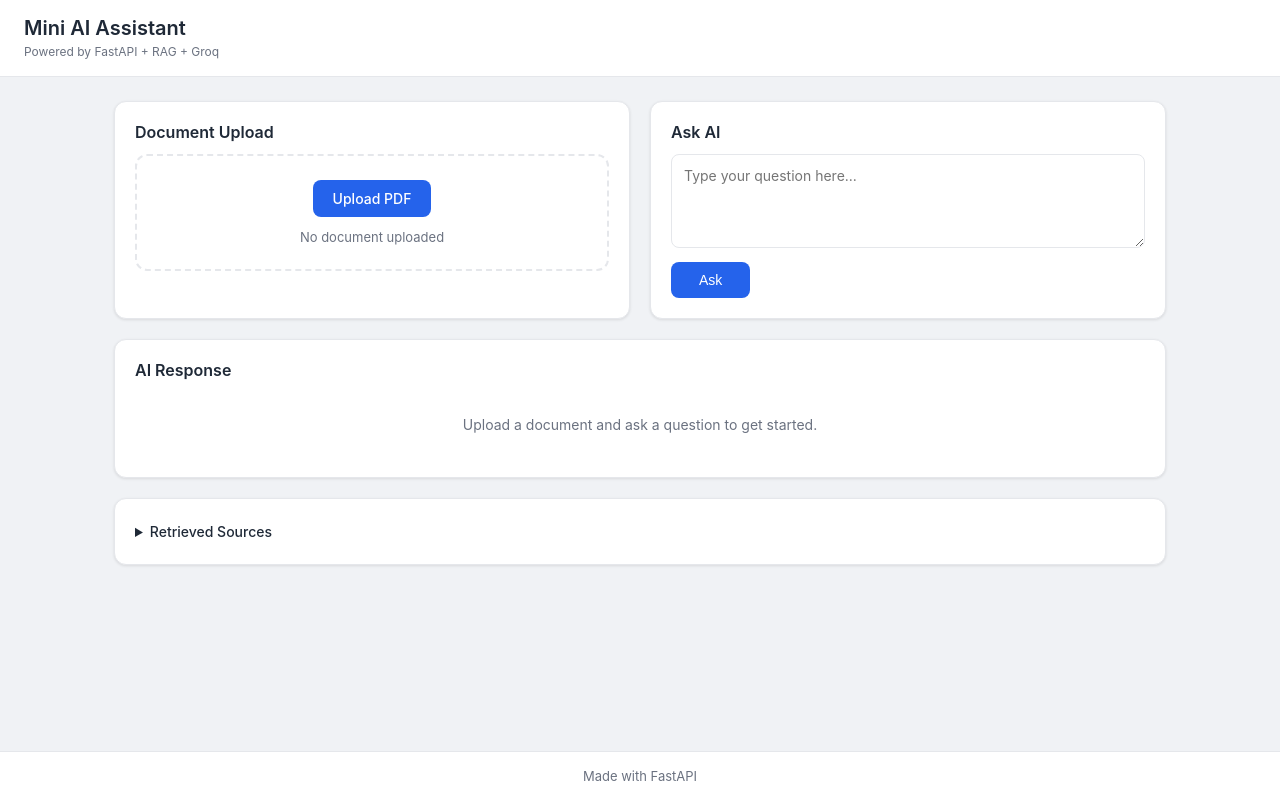
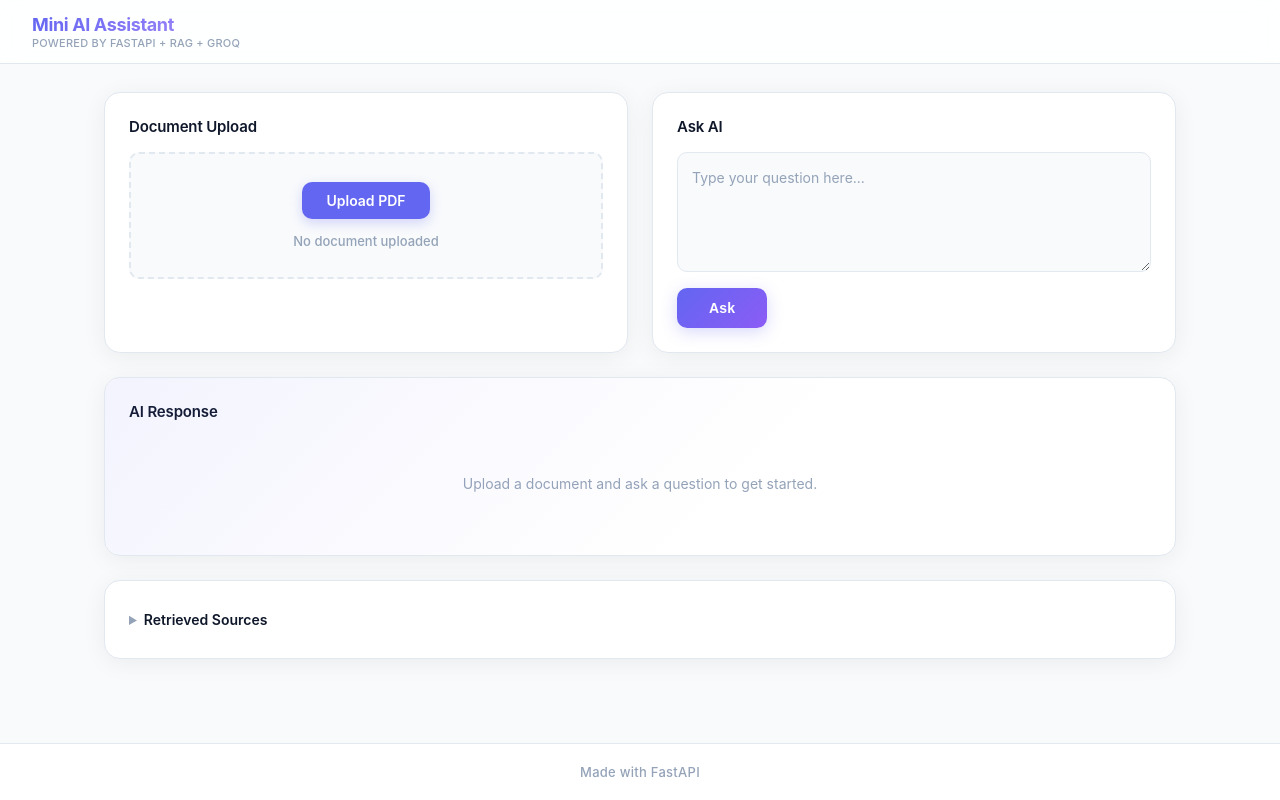
Before and after one commit to Anukul-Chandra/Mini-Ai-Assistant, a FastAPI app: page / in a window 1280 px wide. Run offline with FastAPI, Linux system fonts and the light colour scheme.

Commit message:
Design professional frontend UI

```diff
--- a/static/css/style.css
+++ b/static/css/style.css
@@ -5,100 +5,199 @@
 }
 
 :root {
-  --bg: #f0f2f5;
+  --bg: #f8fafc;
+  --bg-card: rgba(255, 255, 255, 0.75);
+  --bg-card-border: rgba(255, 255, 255, 0.3);
   --surface: #ffffff;
-  --primary: #2563eb;
-  --primary-hover: #1d4ed8;
-  --text: #1f2937;
-  --text-secondary: #6b7280;
-  --border: #e5e7eb;
-  --user-msg: #2563eb;
+  --primary: #6366f1;
+  --primary-hover: #4f46e5;
+  --primary-glow: rgba(99, 102, 241, 0.25);
+  --text: #0f172a;
+  --text-secondary: #64748b;
+  --text-muted: #94a3b8;
+  --border: #e2e8f0;
+  --user-msg: linear-gradient(135deg, #6366f1, #8b5cf6);
   --user-text: #ffffff;
-  --bot-msg: #f3f4f6;
-  --bot-text: #1f2937;
-  --success: #16a34a;
-  --error: #dc2626;
-  --radius: 12px;
-  --shadow: 0 1px 3px rgba(0, 0, 0, 0.1);
+  --bot-msg: #f1f5f9;
+  --bot-text: #0f172a;
+  --success: #22c55e;
+  --success-bg: rgba(34, 197, 94, 0.08);
+  --error: #ef4444;
+  --error-bg: rgba(239, 68, 68, 0.08);
+  --radius: 16px;
+  --radius-sm: 10px;
+  --shadow-sm: 0 1px 2px rgba(0, 0, 0, 0.04);
+  --shadow: 0 4px 24px rgba(0, 0, 0, 0.06);
+  --shadow-lg: 0 12px 48px rgba(0, 0, 0, 0.08);
+  --transition: 0.25s cubic-bezier(0.4, 0, 0.2, 1);
+  --font: "Inter", -apple-system, BlinkMacSystemFont, "Segoe UI", Roboto, sans-serif;
+}
+
+@media (prefers-color-scheme: dark) {
+  :root {
+    --bg: #0b1120;
+    --bg-card: rgba(15, 23, 42, 0.75);
+    --bg-card-border: rgba(255, 255, 255, 0.06);
+    --surface: #0f172a;
+    --text: #f1f5f9;
+    --text-secondary: #94a3b8;
+    --text-muted: #64748b;
+    --border: #1e293b;
+    --bot-msg: #1e293b;
+    --bot-text: #f1f5f9;
+    --shadow-sm: 0 1px 2px rgba(0, 0, 0, 0.2);
+    --shadow: 0 4px 24px rgba(0, 0, 0, 0.3);
+    --shadow-lg: 0 12px 48px rgba(0, 0, 0, 0.4);
+  }
 }
 
 body {
-  font-family: -apple-system, BlinkMacSystemFont, "Segoe UI", Roboto, "Helvetica Neue", Arial, sans-serif;
+  font-family: var(--font);
   background: var(--bg);
   color: var(--text);
   min-height: 100vh;
   display: flex;
   flex-direction: column;
+  -webkit-font-smoothing: antialiased;
+  -moz-osx-font-smoothing: grayscale;
 }
 
 nav {
   background: var(--surface);
   border-bottom: 1px solid var(--border);
-  padding: 16px 24px;
+  padding: 0 32px;
+  height: 64px;
   display: flex;
   align-items: center;
   flex-shrink: 0;
+  position: sticky;
+  top: 0;
+  z-index: 50;
+  backdrop-filter: blur(12px);
+  -webkit-backdrop-filter: blur(12px);
+  background: rgba(255, 255, 255, 0.85);
+}
+
+@media (prefers-color-scheme: dark) {
+  nav {
+    background: rgba(15, 23, 42, 0.85);
+  }
+}
+
+.nav-brand {
+  display: flex;
+  flex-direction: column;
+  gap: 1px;
 }
 
 .nav-brand h1 {
-  font-size: 20px;
-  font-weight: 600;
+  font-size: 18px;
+  font-weight: 700;
+  letter-spacing: -0.02em;
+  background: linear-gradient(135deg, var(--primary), #a78bfa);
+  -webkit-background-clip: text;
+  -webkit-text-fill-color: transparent;
+  background-clip: text;
 }
 
 .nav-brand small {
-  font-size: 12px;
-  color: var(--text-secondary);
+  font-size: 11px;
+  color: var(--text-muted);
+  font-weight: 500;
+  letter-spacing: 0.02em;
+  text-transform: uppercase;
 }
 
 main {
   flex: 1;
-  max-width: 1100px;
+  max-width: 1120px;
   width: 100%;
   margin: 0 auto;
-  padding: 24px;
+  padding: 28px 24px 24px;
   display: flex;
   flex-direction: column;
-  gap: 20px;
+  gap: 24px;
 }
 
 .content-grid {
   display: grid;
   grid-template-columns: 1fr 1fr;
-  gap: 20px;
+  gap: 24px;
+}
+
+@media (max-width: 768px) {
+  .content-grid {
+    grid-template-columns: 1fr;
+  }
+
+  main {
+    padding: 16px;
+    gap: 16px;
+  }
+
+  nav {
+    padding: 0 16px;
+  }
 }
 
 .card {
   background: var(--surface);
   border: 1px solid var(--border);
   border-radius: var(--radius);
-  padding: 20px;
+  padding: 24px;
   box-shadow: var(--shadow);
+  transition: box-shadow var(--transition), transform var(--transition);
+}
+
+.card:hover {
+  box-shadow: var(--shadow-lg);
 }
 
 .card h2 {
-  font-size: 16px;
+  font-size: 15px;
   font-weight: 600;
-  margin-bottom: 12px;
+  margin-bottom: 16px;
+  letter-spacing: -0.01em;
+  color: var(--text);
+  display: flex;
+  align-items: center;
+  gap: 8px;
+}
+
+#response-card {
+  position: relative;
+}
+
+#response-card::before {
+  content: "";
+  position: absolute;
+  inset: 0;
+  border-radius: var(--radius);
+  background: linear-gradient(135deg, var(--primary-glow), transparent 60%);
+  opacity: 0.3;
+  pointer-events: none;
 }
 
 #upload-area {
   border: 2px dashed var(--border);
-  border-radius: var(--radius);
-  padding: 24px;
+  border-radius: var(--radius-sm);
+  padding: 28px 20px;
   text-align: center;
   cursor: pointer;
-  transition: border-color 0.2s, background 0.2s;
+  transition: all var(--transition);
+  background: var(--bg);
 }
 
 #upload-area:hover {
   border-color: var(--primary);
-  background: #f8faff;
+  background: var(--primary-glow);
+  transform: translateY(-1px);
 }
 
 #upload-area.has-file {
   border-color: var(--success);
   border-style: solid;
-  background: #f0fdf4;
+  background: var(--success-bg);
 }
 
 #upload-area input {
@@ -106,30 +205,41 @@ main {
 }
 
 #upload-area label {
-  display: inline-block;
-  padding: 10px 20px;
+  display: inline-flex;
+  align-items: center;
+  gap: 8px;
+  padding: 10px 24px;
   background: var(--primary);
   color: #fff;
-  border-radius: 8px;
+  border-radius: var(--radius-sm);
   font-size: 14px;
-  font-weight: 500;
+  font-weight: 600;
   cursor: pointer;
-  transition: background 0.2s;
+  transition: all var(--transition);
+  box-shadow: 0 4px 12px var(--primary-glow);
 }
 
 #upload-area label:hover {
   background: var(--primary-hover);
+  transform: translateY(-1px);
+  box-shadow: 0 6px 20px var(--primary-glow);
+}
+
+#upload-area label:active {
+  transform: translateY(0);
 }
 
 #upload-area p {
   font-size: 13px;
-  color: var(--text-secondary);
-  margin-top: 12px;
+  color: var(--text-muted);
+  margin-top: 14px;
 }
 
 #upload-status {
   font-size: 13px;
-  margin-top: 8px;
+  margin-top: 10px;
+  font-weight: 500;
+  transition: opacity var(--transition);
 }
 
 #upload-status.success {
@@ -142,59 +252,103 @@ main {
 
 #question-input {
   width: 100%;
-  padding: 12px;
-  border: 1px solid var(--border);
-  border-radius: 8px;
+  padding: 14px;
+  border: 1.5px solid var(--border);
+  border-radius: var(--radius-sm);
   font-size: 14px;
-  font-family: inherit;
+  font-family: var(--font);
   resize: vertical;
   outline: none;
-  transition: border-color 0.2s;
+  transition: all var(--transition);
+  background: var(--bg);
+  color: var(--text);
+  min-height: 100px;
+  line-height: 1.6;
 }
 
 #question-input:focus {
   border-color: var(--primary);
+  box-shadow: 0 0 0 4px var(--primary-glow);
+}
+
+#question-input::placeholder {
+  color: var(--text-muted);
 }
 
 #send-btn {
-  margin-top: 10px;
-  padding: 10px 28px;
-  background: var(--primary);
+  margin-top: 12px;
+  padding: 12px 32px;
+  background: linear-gradient(135deg, var(--primary), #8b5cf6);
   color: #fff;
   border: none;
-  border-radius: 8px;
+  border-radius: var(--radius-sm);
   font-size: 14px;
-  font-weight: 500;
+  font-weight: 600;
   cursor: pointer;
-  transition: background 0.2s;
+  transition: all var(--transition);
+  box-shadow: 0 4px 16px var(--primary-glow);
+  letter-spacing: 0.01em;
 }
 
 #send-btn:hover {
-  background: var(--primary-hover);
+  transform: translateY(-2px);
+  box-shadow: 0 8px 28px var(--primary-glow);
+}
+
+#send-btn:active {
+  transform: translateY(0);
 }
 
 #send-btn:disabled {
-  opacity: 0.5;
+  opacity: 0.4;
   cursor: not-allowed;
+  transform: none;
+  box-shadow: none;
 }
 
 #chat-box {
-  max-height: 300px;
+  max-height: 320px;
   overflow-y: auto;
   display: flex;
   flex-direction: column;
-  gap: 10px;
-  padding: 4px;
+  gap: 12px;
+  padding: 4px 0;
+  scroll-behavior: smooth;
+}
+
+#chat-box::-webkit-scrollbar {
+  width: 6px;
+}
+
+#chat-box::-webkit-scrollbar-track {
+  background: transparent;
+}
+
+#chat-box::-webkit-scrollbar-thumb {
+  background: var(--border);
+  border-radius: 3px;
 }
 
 .message {
-  max-width: 85%;
-  padding: 10px 14px;
-  border-radius: var(--radius);
-  line-height: 1.5;
+  max-width: 88%;
+  padding: 12px 18px;
+  border-radius: var(--radius-sm);
+  line-height: 1.6;
   font-size: 14px;
   word-wrap: break-word;
   white-space: pre-wrap;
+  animation: messageIn 0.3s ease-out;
+}
+
+@keyframes messageIn {
+  from {
+    opacity: 0;
+    transform: translateY(8px);
+  }
+  to {
+    opacity: 1;
+    transform: translateY(0);
+  }
 }
 
 .message.user {
@@ -202,6 +356,7 @@ main {
   background: var(--user-msg);
   color: var(--user-text);
   border-bottom-right-radius: 4px;
+  box-shadow: 0 2px 8px var(--primary-glow);
 }
 
 .message.bot {
@@ -209,28 +364,38 @@ main {
   background: var(--bot-msg);
   color: var(--bot-text);
   border-bottom-left-radius: 4px;
+  border: 1px solid var(--border);
 }
 
 .message.error {
   align-self: center;
-  background: #fef2f2;
+  background: var(--error-bg);
   color: var(--error);
-  border: 1px solid #fecaca;
+  border: 1px solid rgba(239, 68, 68, 0.2);
   font-size: 13px;
+  max-width: 70%;
 }
 
 .message.loading {
   align-self: flex-start;
+  color: var(--text-muted);
+  font-style: italic;
   background: var(--bot-msg);
-  color: var(--text-secondary);
-  font-style: italic;
+  border: 1px solid var(--border);
+  animation: pulse 1.5s ease-in-out infinite;
+}
+
+@keyframes pulse {
+  0%, 100% { opacity: 0.6; }
+  50% { opacity: 1; }
 }
 
 .placeholder {
-  color: var(--text-secondary);
+  color: var(--text-muted);
   font-size: 14px;
   text-align: center;
-  padding: 20px;
+  padding: 32px 16px;
+  line-height: 1.6;
 }
 
 details {
@@ -239,23 +404,46 @@ details {
 
 summary {
   cursor: pointer;
-  font-weight: 500;
-  padding: 4px 0;
+  font-weight: 600;
+  padding: 6px 0;
+  color: var(--text);
+  transition: color var(--transition);
+  user-select: none;
+}
+
+summary:hover {
+  color: var(--primary);
+}
+
+summary::marker {
+  color: var(--text-muted);
 }
 
 #sources-list {
-  margin-top: 10px;
+  margin-top: 12px;
   display: flex;
   flex-direction: column;
   gap: 8px;
+  padding-left: 4px;
+}
+
+#sources-list p {
+  padding: 10px 14px;
+  background: var(--bg);
+  border-radius: 8px;
+  font-size: 13px;
+  color: var(--text-secondary);
+  border: 1px solid var(--border);
 }
 
 footer {
   text-align: center;
-  padding: 16px;
+  padding: 20px 16px;
   font-size: 13px;
-  color: var(--text-secondary);
+  color: var(--text-muted);
   border-top: 1px solid var(--border);
   background: var(--surface);
   flex-shrink: 0;
+  font-weight: 500;
+  letter-spacing: 0.02em;
 }
```
